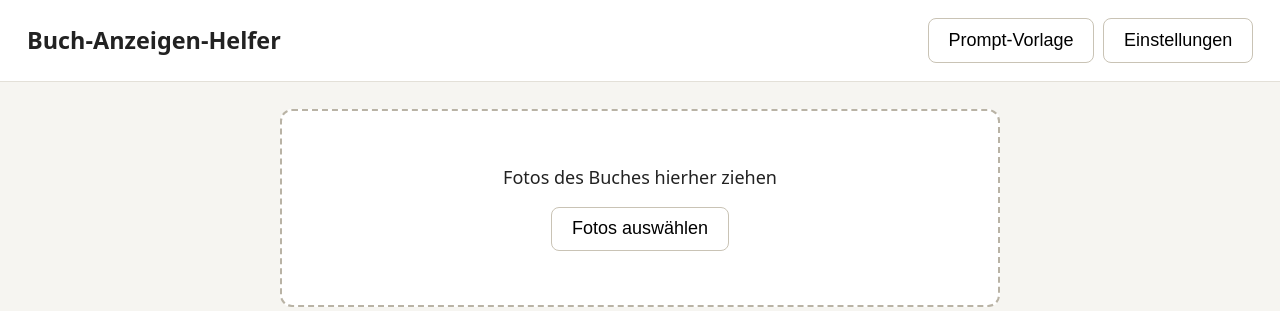
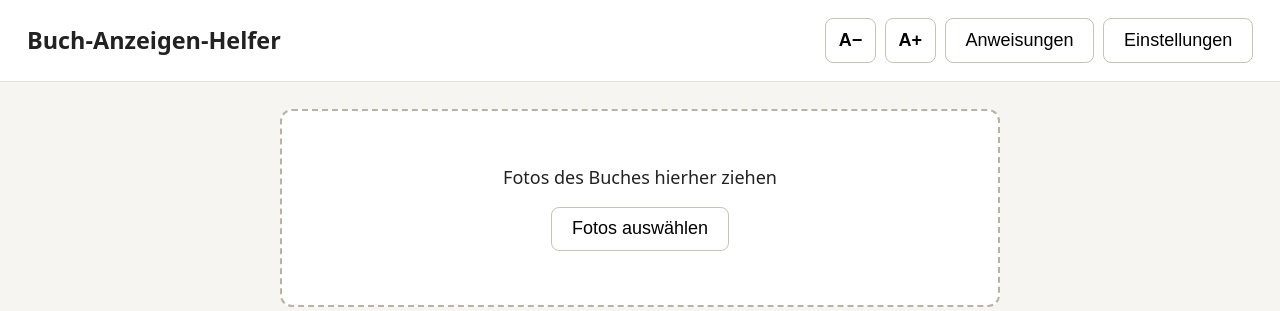
Before and after one commit to Giacomola/ebayClient, a Flask app: page / in a window 1280 px wide. Shown: the top 311 px of the page. Run offline with Flask 3, Linux system fonts and the light colour scheme.

Commit message:
feat: Anweisungen-Dialog mit auto-wachsenden Feldern und Schriftgroesse
- Button "Prompt-Vorlage" in "Anweisungen" umbenannt (auch Dialog-Titel)
- Eingabefelder im Dialog wachsen automatisch in der Hoehe mit dem Inhalt
- Schriftgroesse der App per A-/A+ verstellbar, in localStorage gespeichert

Co-Authored-By: Claude Opus 4.8 <noreply@anthropic.com>

```diff
--- a/static/app.js
+++ b/static/app.js
@@ -2,6 +2,23 @@ let selectedFiles = [];
 
 const $ = (id) => document.getElementById(id);
 const status = (msg) => { $("status").textContent = msg; };
+
+// Lässt ein Textfeld in der Höhe automatisch mit dem Inhalt wachsen.
+function autosize(el) {
+  el.style.height = "auto";
+  el.style.height = el.scrollHeight + "px";
+}
+
+// Schriftgröße der ganzen App – einfach per A−/A+ verstellbar, bleibt gespeichert.
+const FONT_KEY = "fontPx";
+let fontPx = parseInt(localStorage.getItem(FONT_KEY) || "18", 10);
+function applyFont() {
+  document.documentElement.style.fontSize = fontPx + "px";
+  localStorage.setItem(FONT_KEY, fontPx);
+}
+applyFont();
+$("font-inc").addEventListener("click", () => { fontPx = Math.min(30, fontPx + 2); applyFont(); });
+$("font-dec").addEventListener("click", () => { fontPx = Math.max(12, fontPx - 2); applyFont(); });
 
 function renderThumbs() {
   const box = $("thumbs");
@@ -89,13 +106,17 @@ $("prompt-btn").addEventListener("click", async () => {
     wrap.textContent = label;
     const ta = document.createElement("textarea");
     ta.id = "p-field-" + key;
-    ta.rows = 2;
+    ta.rows = 1;
     ta.value = fields[key] || "";
+    ta.addEventListener("input", () => autosize(ta));
     wrap.appendChild(ta);
     box.appendChild(wrap);
   }
   promptDlg.showModal();
+  // Erst nach dem Öffnen messen, sonst ist die Höhe 0.
+  promptDlg.querySelectorAll("textarea").forEach(autosize);
 });
+$("p-general").addEventListener("input", () => autosize($("p-general")));
 $("p-save").addEventListener("click", async (e) => {
   e.preventDefault();
   const prompt_fields = {};
@@ -105,7 +126,7 @@ $("p-save").addEventListener("click", async (e) => {
     body: JSON.stringify({ prompt_general: $("p-general").value, prompt_fields }),
   });
   promptDlg.close();
-  status("Prompt-Vorlage gespeichert.");
+  status("Anweisungen gespeichert.");
 });
 
 const dlg = $("settings-dialog");
--- a/static/style.css
+++ b/static/style.css
@@ -31,6 +31,9 @@ dialog { border: none; border-radius: 12px; padding: 1.5rem; min-width: 320px; }
 dialog label { display: flex; flex-direction: column; gap: .3rem; margin-bottom: .8rem;
   font-size: .9rem; }
 dialog input, dialog select, dialog textarea { font-size: 1rem; padding: .5rem;
-  border: 1px solid #c9c3b5; border-radius: 6px; font-family: inherit; }
+  border: 1px solid #c9c3b5; border-radius: 6px; font-family: inherit;
+  box-sizing: border-box; width: 100%; }
+dialog textarea { overflow: hidden; resize: none; line-height: 1.4; }
+#font-dec, #font-inc { padding: .4rem .7rem; font-weight: 600; }
 #prompt-dialog { max-width: 600px; width: 90vw; max-height: 85vh; overflow-y: auto; }
 .hint { font-size: .85rem; color: #6b665c; margin: 0 0 1rem; }
--- a/templates/index.html
+++ b/templates/index.html
@@ -10,7 +10,9 @@
   <header>
     <h1>Buch-Anzeigen-Helfer</h1>
     <div class="header-buttons">
-      <button id="prompt-btn" type="button">Prompt-Vorlage</button>
+      <button id="font-dec" type="button" title="Schrift kleiner">A−</button>
+      <button id="font-inc" type="button" title="Schrift größer">A+</button>
+      <button id="prompt-btn" type="button">Anweisungen</button>
       <button id="settings-btn" type="button">Einstellungen</button>
     </div>
   </header>
@@ -73,7 +75,7 @@
 
   <dialog id="prompt-dialog">
     <form method="dialog">
-      <h2>Prompt-Vorlage</h2>
+      <h2>Anweisungen</h2>
       <p class="hint">Hier legst du fest, wie die KI die Anzeige schreiben soll.
         Oben gelten allgemeine Regeln, darunter gibt es für jedes Feld eine eigene Anweisung.</p>
       <label>Allgemeine Regeln
```
